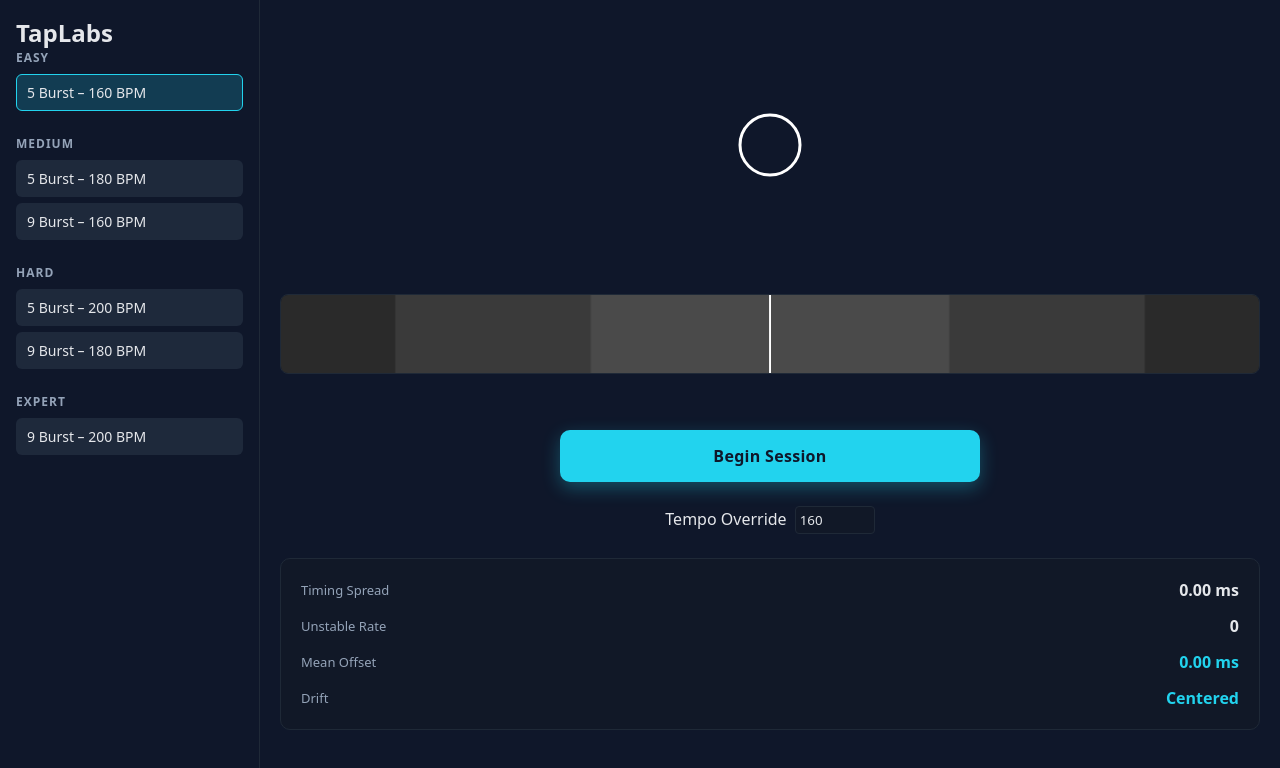
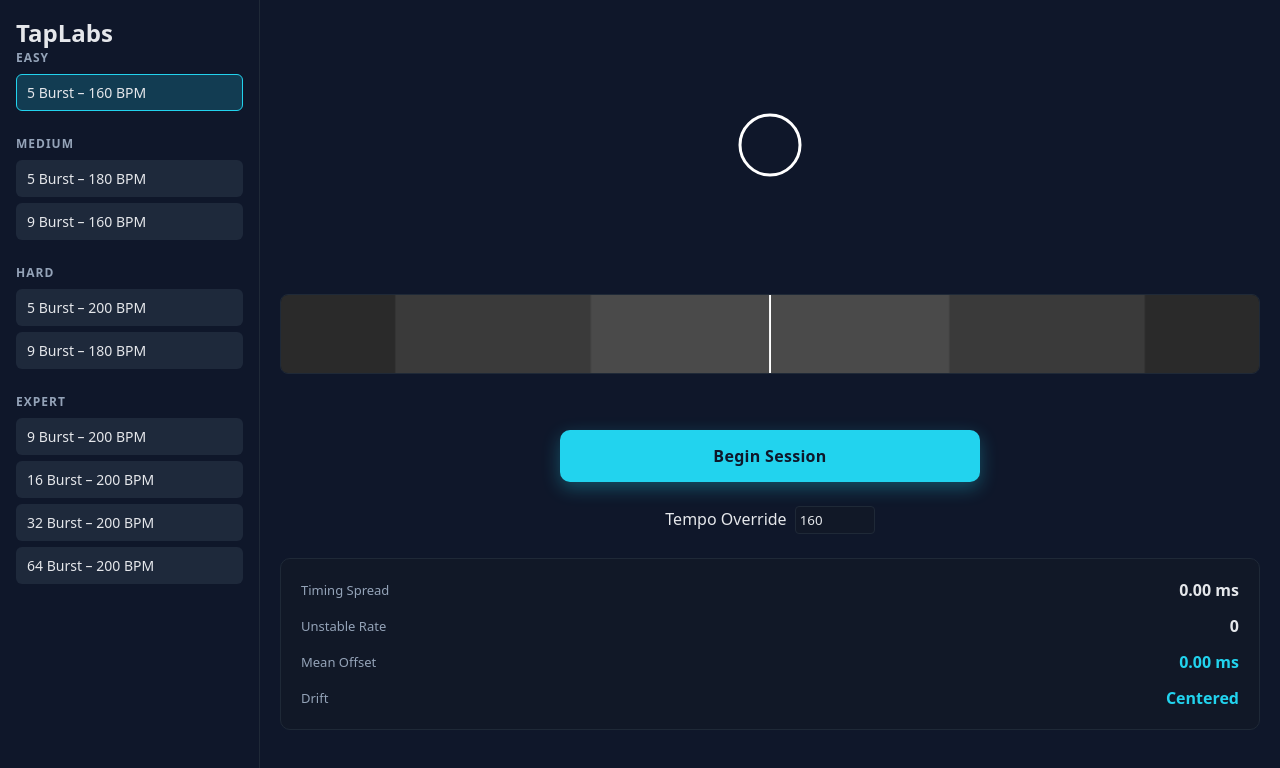
Before and after one commit to bradyjst/TapLabs, a React (Vite) app: page / in a window 1280 px wide. Shown: the top 768 px of the page. Built offline with nearby package versions, Linux system fonts and the light colour scheme.

Commit message:
Added some stuff to practice longer bursts and streams

```diff
--- a/src/drills/coreDrills.ts
+++ b/src/drills/coreDrills.ts
@@ -87,4 +87,52 @@
       { notes: [0,1,2,3,4,5,6,7,8] },
     ],
   },
+
+    {
+    id: "16burst_200",
+    name: "16 Burst – 200 BPM",
+    difficulty: "expert",
+    bpm: 200,
+    od: 8,
+    timeSig: { beatsPerBar: 4, beatUnit: 4 },
+    resolution: 4,
+    durationBars: 24,
+    bars: [
+      { notes: [0,1,2,3,4,5,6,7,8,9,10,11,12,13,14,15] },
+    ],
+  },
+
+      {
+    id: "32burst_200",
+    name: "32 Burst – 200 BPM",
+    difficulty: "expert",
+    bpm: 200,
+    od: 8,
+    timeSig: { beatsPerBar: 4, beatUnit: 4 },
+    resolution: 4,
+    durationBars: 24,
+    bars: [
+      { notes: [0,1,2,3,4,5,6,7,8,9,10,11,12,13,14,15] },
+        { notes: [0,1,2,3,4,5,6,7,8,9,10,11,12,13,14,15] },
+        {notes: []}
+    ],
+  },
+
+        {
+    id: "64burst_200",
+    name: "64 Burst – 200 BPM",
+    difficulty: "expert",
+    bpm: 200,
+    od: 8,
+    timeSig: { beatsPerBar: 4, beatUnit: 4 },
+    resolution: 4,
+    durationBars: 24,
+    bars: [
+      { notes: [0,1,2,3,4,5,6,7,8,9,10,11,12,13,14,15] },
+        { notes: [0,1,2,3,4,5,6,7,8,9,10,11,12,13,14,15] },
+            { notes: [0,1,2,3,4,5,6,7,8,9,10,11,12,13,14,15] },
+        { notes: [0,1,2,3,4,5,6,7,8,9,10,11,12,13,14,15] },
+        {notes: []}
+    ],
+  },
 ];
```
